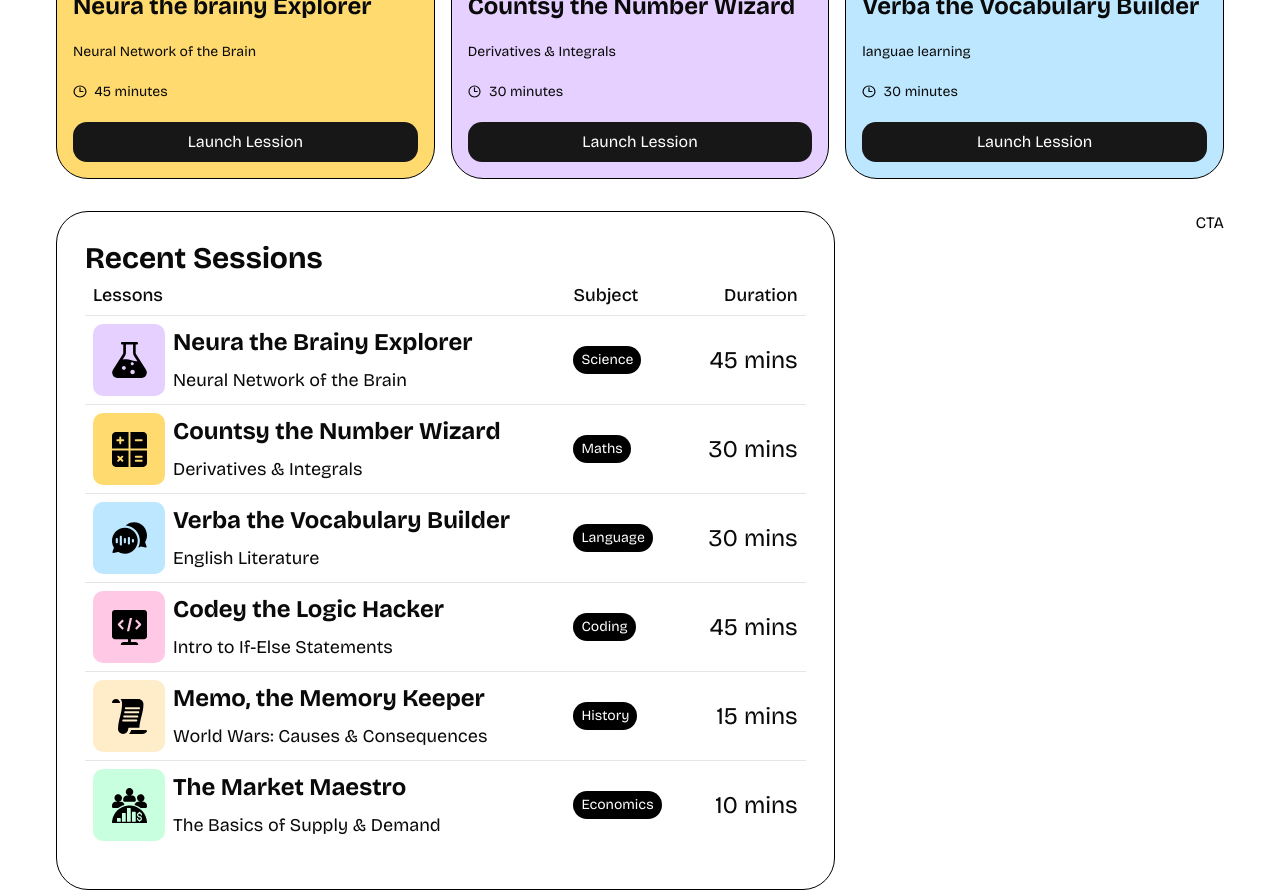
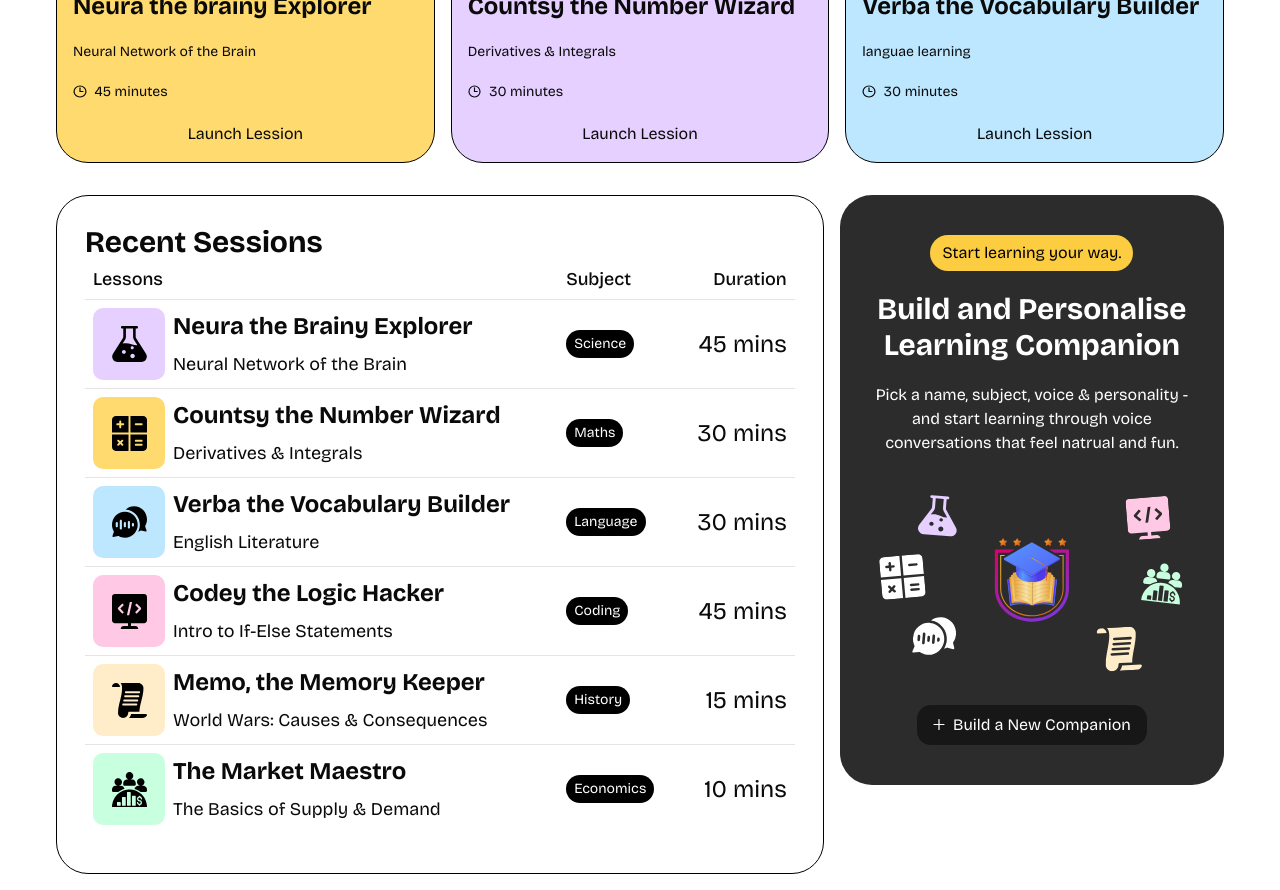
Before and after one commit to jack-214/ai-learning-companion, a Next.js app: page / in a window 1280 px wide. Shown: the part 260-1150 px from the top of the page. Built offline with nearby package versions, Linux system fonts and the light colour scheme.

Commit message:
feat: implement CTA component with layout and styling

```diff
--- a/app/globals.css
+++ b/app/globals.css
@@ -160,15 +160,15 @@
   .rounded-border {
     @apply rounded-4xl border border-black;
   }
-  .cta-section {
+  /* .cta-section {
     @apply bg-cta text-white rounded-4xl px-7 py-10 flex flex-col items-center text-center gap-5 w-1/3 max-lg:w-1/2 max-md:w-full;
-  }
-  .cta-badge {
+  } */
+  /* .cta-badge {
     @apply bg-cta-gold rounded-4xl px-3 py-1.5 text-black;
-  }
-  .btn-primary {
+  } */
+  /* .btn-primary {
     @apply bg-primary text-white rounded-xl cursor-pointer px-4 py-2 flex items-center gap-2;
-  }
+  } */
   /* .navbar {
     @apply flex items-center justify-between mx-auto w-full px-14 py-4 bg-white max-sm:px-4;
   } */
--- a/components/CTA.tsx
+++ b/components/CTA.tsx
@@ -1,5 +1,28 @@
+import Image from "next/image";
+import Link from "next/link";
+
 const CTA = () => {
-  return <div>CTA</div>;
+  return (
+    <section className="bg-cta text-white rounded-4xl px-7 py-10 flex flex-col items-center text-center gap-5 w-1/3 max-lg:w-1/2 max-md:w-full">
+      <div className="bg-cta-gold rounded-4xl px-3 py-1.5 text-black">
+        Start learning your way.
+      </div>
+      <h2 className="text-3xl font-bold">
+        Build and Personalise Learning Companion
+      </h2>
+      <p>
+        Pick a name, subject, voice & personality - and start learning through
+        voice conversations that feel natrual and fun.
+      </p>
+      <Image src="/images/cta.svg" alt="cta" width={362} height={232} />
+      <button className="bg-primary text-white rounded-xl cursor-pointer px-4 py-2 flex items-center gap-2">
+        <Image src="/icons/plus.svg" alt="plus" width={12} height={12} />
+        <Link href="/companions/new">
+          <p>Build a New Companion</p>
+        </Link>
+      </button>
+    </section>
+  );
 };
 
 export default CTA;
```
